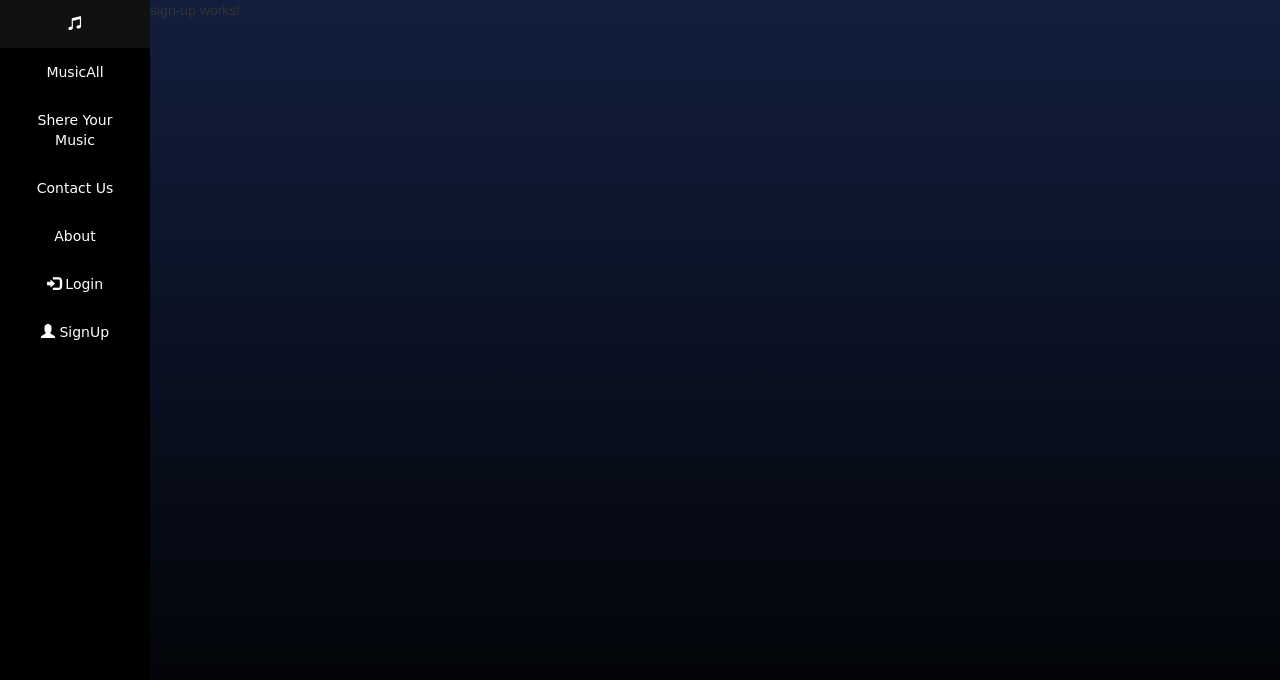
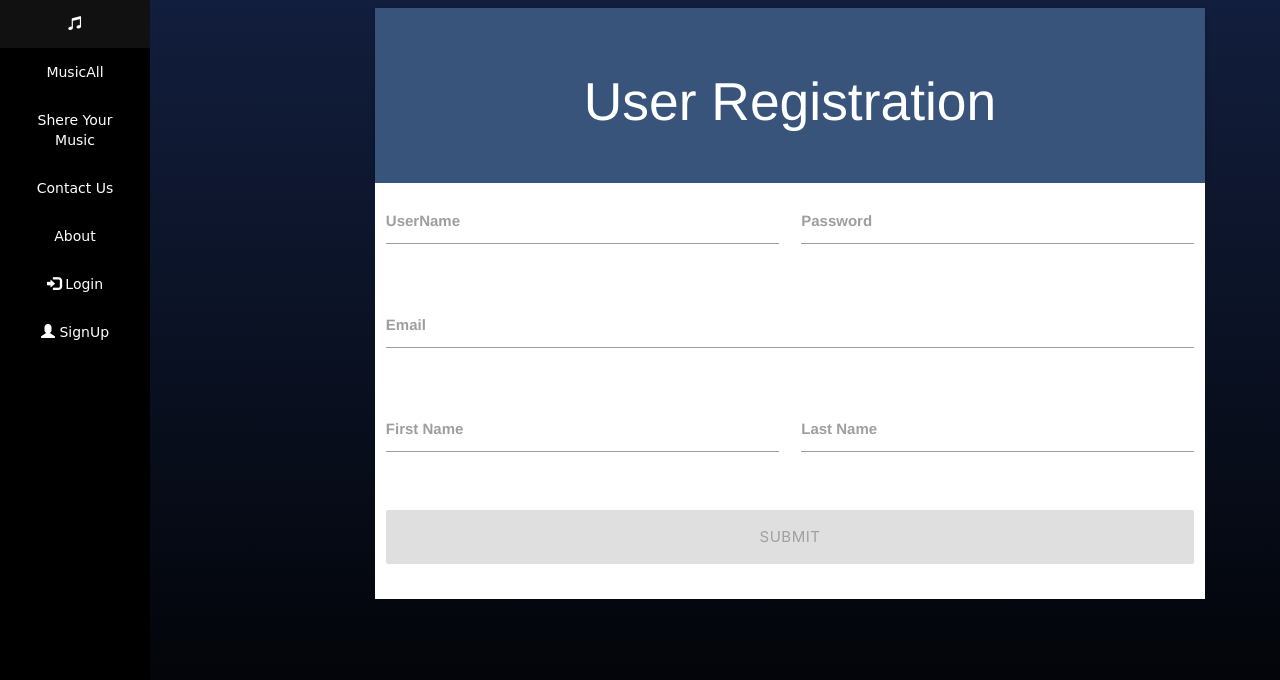
Before and after one commit to mayMelodi/MusicAll, an Angular app: page /signup in a window 1280 px wide. Shown: the top 680 px of the page. Built offline with nearby package versions, Linux system fonts and the light colour scheme.

Commit message:
modified ssign up

```diff
--- a/src/app/app.module.ts
+++ b/src/app/app.module.ts
@@ -7,6 +7,7 @@ import { HomeComponent } from './home/home.component';
 import { LoginComponent } from './login/login.component';
 import { SignUpComponent } from './sign-up/sign-up.component';
 import { RouterModule, Routes } from '@angular/router';
+import {FormsModule}from '@angular/forms';
 
 const appRoutes: Routes = [
   { path: 'Home', component: HomeComponent },
@@ -23,6 +24,7 @@ const appRoutes: Routes = [
   ],
   imports: [
     BrowserModule,
+    FormsModule,
     RouterModule.forRoot(
       appRoutes,
       { enableTracing: true } // <-- debugging purposes only
--- a/src/app/login/login.component.html
+++ b/src/app/login/login.component.html
@@ -1,16 +1,16 @@
 <h2>Login To Your Account</h2>
 
-<form action="/action_page.php">
+<form (submit)="loginUser($event)">
   <!-- <div class="imgcontainer">
     <img src="../assets/img/femaleAvatar.jpg" alt="Avatar" class="avatar">
   </div> -->
 
   <div class="container">
-    <label for="uname"><b>Username</b></label>
-    <input type="text" placeholder="Enter Username" name="uname" required>
+    <label ><b>Username</b></label>
+    <input type="text" placeholder="Enter Username" required>
 
-    <label for="psw"><b>Password</b></label>
-    <input type="password" placeholder="Enter Password" name="psw" required>
+    <label ><b>Password</b></label>
+    <input type="password" placeholder="Enter Password" required>
 
     <button type="submit" class="btn btn-success" >Login</button>
     <label>
--- a/src/app/login/login.component.ts
+++ b/src/app/login/login.component.ts
@@ -11,5 +11,15 @@ export class LoginComponent implements OnInit {
 
   ngOnInit() {
   }
+loginUser(e){
+  e.preventDefault();
+  var username = e.target.elements[0].value;
+  var password = e.target.elemnets[1].value;
+  console.log(username,password);
 
+
+  if(username=='admin' && password =='admin'){
+
+  }
 }
+}
--- a/src/app/sign-up/sign-up.component.html
+++ b/src/app/sign-up/sign-up.component.html
@@ -1,3 +1,42 @@
-<p>
-  sign-up works!
-</p>
+<div class="row">
+  <div class="col s8 offset-s2">
+    <div class="card">
+      <div class="sm-jumbotron center-align">
+        <h2>User Registration</h2>
+      </div>
+      <form class="col s12 white" #userRegistrationForm="ngForm" (ngSubmit)="OnSubmit(userRegistrationForm)">
+        <div class="row">
+          <div class="input-field col s6">
+            <input class="validate" type="text" name="UserName" #UserName="ngModel" [(ngModel)]="user.UserName" required>
+            <label data-error="Required field!">UserName</label>
+          </div>
+          <div class="input-field col s6">
+            <input class="validate" type="password" name="Password" #Password="ngModel" [(ngModel)]="user.Password" required  minlength="3">
+            <label [attr.data-error]="Password.errors!=null?(Password.errors.required?'Required field!':'Minimum 3 characters needed'):''">Password</label>
+          </div>
+        </div>
+        <div class="row">
+          <div class="input-field col s12">
+            <input class="validate" type="text" name="Email" #Email="ngModel" [(ngModel)]="user.Email" [pattern]="emailPattern">
+            <label data-error="Invalid email!">Email</label>
+          </div>
+        </div>
+        <div class="row">
+          <div class="input-field col s6">
+            <input type="text" name="FirstName" #FirstName="ngModel" [(ngModel)]="user.FirstName">
+            <label>First Name</label>
+          </div>
+          <div class="input-field col s6">
+            <input type="text" name="LastName" #LastName="ngModel" [(ngModel)]="user.LastName">
+            <label>Last Name</label>
+          </div>
+        </div>
+        <div class="row">
+            <div class="input-field col s12">
+              <button [disabled]="!userRegistrationForm.valid" class="btn-large btn-submit" type="submit">Submit</button>
+            </div>
+          </div>
+      </form>
+    </div>
+  </div>
+</div>
--- a/src/app/sign-up/sign-up.component.ts
+++ b/src/app/sign-up/sign-up.component.ts
@@ -1,4 +1,6 @@
 import { Component, OnInit } from '@angular/core';
+import {User} from '../shared/user.model';
+import {NgForm} from '@angular/forms';
 
 @Component({
   selector: 'app-sign-up',
@@ -7,8 +9,30 @@ import { Component, OnInit } from '@angular/core';
 })
 export class SignUpComponent implements OnInit {
 
+  user:User;
+  emailPattern = "^[a-z0-9._%+-]+@[a-z0-9.-]+\.[a-z]{2,4}$";
   constructor() { }
 
-  ngOnInit() { }
+  ngOnInit() {
+    this.resetForm();
+   }
+
+
+  resetForm(form? : NgForm){
+if(form!=null)
+    form.reset();
+
+    this.user={
+    UserName:'',
+    Password:'',
+    Email:'',
+    FirstName:'',
+    LastName:''
+  }
+}
+
+onsubmit(form: NgForm){
 
 }
+
+}
--- a/src/index.html
+++ b/src/index.html
@@ -8,9 +8,10 @@
   <meta name="viewport" content="width=device-width, initial-scale=1">
   <link rel="icon" type="image/x-icon" href="favicon.ico">
   <link rel="stylesheet" href="https://maxcdn.bootstrapcdn.com/bootstrap/3.3.7/css/bootstrap.min.css">
+  <link rel="stylesheet" href="https://cdnjs.cloudflare.com/ajax/libs/materialize/1.0.0-rc.2/css/materialize.min.css">
   <script src="https://ajax.googleapis.com/ajax/libs/jquery/3.3.1/jquery.min.js"></script>
   <script src="https://maxcdn.bootstrapcdn.com/bootstrap/3.3.7/js/bootstrap.min.js"></script>
-
+  <script src="https://cdnjs.cloudflare.com/ajax/libs/materialize/1.0.0-rc.2/js/materialize.min.js"></script>
   <style>
     html,body{
       width: 100%;
@@ -34,5 +35,6 @@
 
 <app-root id="MyMainView"></app-root>
 
+
 </body>
 </html>
--- a/src/styles.css
+++ b/src/styles.css
@@ -1 +1,20 @@
 /* You can add global styles to this file, and also import other style files */
+div.sm-jumbotron{
+    margin: 0px;
+    padding: 2rem;
+    background-color: #38547b;
+    color: #fff;
+}
+
+button.btn-submit{
+    background-color: #38547b;
+    color: #fff;
+    width: 100%;
+}
+button.btn-submit:focus,button.btn-submit:hover{
+    background-color: #38547b;
+}
+/* input.ng-invalid.ng-dirty{
+    border-bottom-color : #e91e63 !important;
+    box-shadow: 0 1px 0 0 #e91e63 !important;
+}  */
```
Also changed, not shown: src/app/app.component.html (line endings or trailing spaces).
